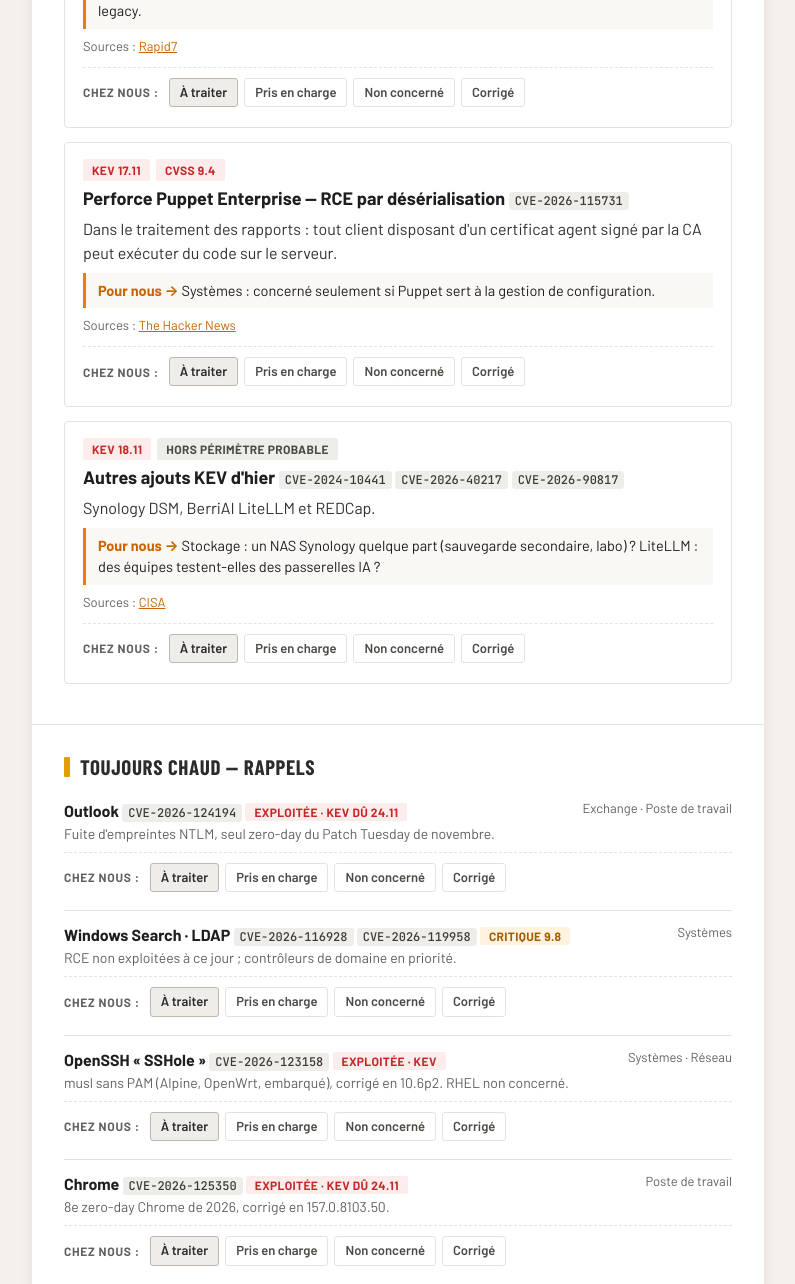
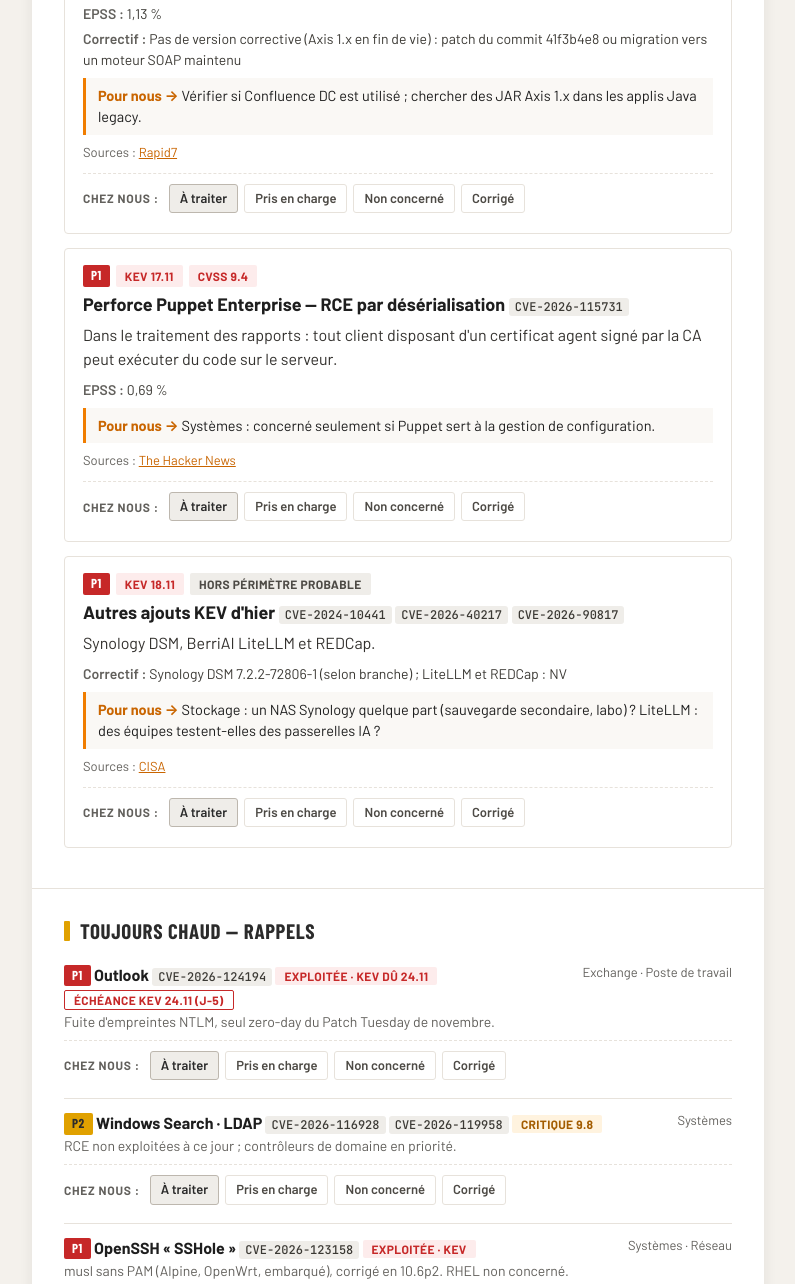
Before and after one commit to dvd83/veille-vuln-tpg, a website: page public/index.html in a window 1280 px wide. Shown: the part 1682-2966 px from the top of the page, without its empty margins (242-1037 px from the left). Drawn offline with nearby package versions, Linux system fonts and the light colour scheme; no server answers.

Commit message:
Priorités P1/P2, échéance KEV, EPSS, correctif, hors périmètre et limites de collecte
Co-Authored-By: Claude Opus 5.5 <noreply@anthropic.com>
Claude-Session: https://claude.ai/code/session_01Hi3JFrsSRrUuVWZgooPz45

```diff
--- a/public/app.js
+++ b/public/app.js
@@ -25,6 +25,23 @@
   const safeUrl = u => /^https?:\/\//i.test(u || '') ? u : '#';
   const fmt = iso => { try { return new Date(iso).toLocaleString('fr-CH', { day: '2-digit', month: '2-digit', hour: '2-digit', minute: '2-digit' }); } catch (e) { return ''; } };
   const lvl = l => ({ red: 't-red', amber: 't-amber' }[l] || 't-grey');
+  const dmy = d => { const m = /^(\d{4})-(\d{2})-(\d{2})$/.exec(d || ''); return m ? m[3] + '.' + m[2] : (d || ''); };
+  function prio(p) { if (!p) return null; const x = el('span', 'prio prio-' + String(p).toLowerCase(), p); x.title = p === 'P1' ? 'Exploitation confirmée ou risque de compromission majeur' : 'Exploitation sous conditions ou avec privilèges'; return x; }
+  function kevBadge(d) {
+    if (!d) return null;
+    const days = Math.round((new Date(d + 'T23:59:59') - new Date()) / 86400000);
+    const b = el('span', 'tag kevdue' + (days <= 2 ? ' soon' : ''), 'Échéance KEV ' + dmy(d) + (days >= 0 ? ' (J-' + days + ')' : ' (dépassée)'));
+    return b;
+  }
+  function meta(item) {
+    const parts = [];
+    if (item.epss) parts.push(['EPSS', item.epss]);
+    if (item.fix) parts.push(['Correctif', item.fix]);
+    if (!parts.length) return null;
+    const m = el('div', 'meta');
+    parts.forEach(([k, v]) => { const s = el('span'); s.appendChild(el('b', null, k + ' : ')); s.appendChild(document.createTextNode(v)); m.appendChild(s); });
+    return m;
+  }
 
   // ---------- nom ----------
   const me = $('me');
@@ -48,9 +65,13 @@
   function card(item, extra) {
     const c = el('div', 'card' + (extra ? ' ' + extra : ''));
     c.dataset.key = item.key;
-    c.appendChild(tags(item.tags));
+    const tg = tags(item.tags);
+    const kb = kevBadge(item.kevDue); if (kb) tg.prepend(kb);
+    const pr = prio(item.priority); if (pr) tg.prepend(pr);
+    c.appendChild(tg);
     const h = el('h3', null, item.title); h.appendChild(cveLine(item.cves)); c.appendChild(h);
     if (item.body) { const p = el('p'); p.appendChild(rich(item.body)); c.appendChild(p); }
+    const mt = meta(item); if (mt) c.appendChild(mt);
     if (item.pourNous) { const d = el('div', 'tpg'); d.appendChild(el('b', null, 'Pour nous → ')); d.appendChild(rich(item.pourNous)); c.appendChild(d); }
     if (item.sources && item.sources.length) {
       const s = el('div', 'src', 'Sources : ');
@@ -62,8 +83,11 @@
   }
   function row(r) {
     const d = el('div', 'row'); d.dataset.key = r.key;
-    const w = el('div', 'what'); w.appendChild(el('b', null, r.title)); w.appendChild(cveLine(r.cves));
+    const w = el('div', 'what');
+    const pr = prio(r.priority); if (pr) { w.appendChild(pr); w.appendChild(document.createTextNode(' ')); }
+    w.appendChild(el('b', null, r.title)); w.appendChild(cveLine(r.cves));
     if (r.tag) { w.appendChild(document.createTextNode(' ')); w.appendChild(el('span', 'tag ' + lvl(r.tag.level), r.tag.label)); }
+    const kb = kevBadge(r.kevDue); if (kb) { w.appendChild(document.createTextNode(' ')); w.appendChild(kb); }
     if (r.sub) { const s = el('div', 'sub'); s.appendChild(rich(r.sub)); w.appendChild(s); }
     d.appendChild(w); d.appendChild(el('div', 'team', r.team || ''));
     addAck(d, r.key);
@@ -169,6 +193,20 @@
     if (ed.kev?.length) { ed.kev.forEach(i => $('kev').appendChild(card(i))); $('secKev').hidden = false; }
     if (ed.correctifs?.length) { ed.correctifs.forEach(i => $('corr').appendChild(card(i))); $('secCorr').hidden = false; }
     if (ed.chaud?.length) { ed.chaud.forEach(r => $('chaud').appendChild(row(r))); $('secChaud').hidden = false; }
+    if (ed.horsPerimetre?.length) {
+      const t = $('hors');
+      ed.horsPerimetre.forEach(h => {
+        const tr = el('tr');
+        const c1 = el('td'); c1.appendChild(el('span', 'cve', h.cve)); tr.appendChild(c1);
+        tr.appendChild(el('td', 'hp-prod', h.product));
+        tr.appendChild(el('td', 'hp-cvss', h.cvss || ''));
+        tr.appendChild(el('td', null, h.note || ''));
+        t.appendChild(tr);
+      });
+      $('secHors').hidden = false;
+    }
+    if (ed.volume) $('volume').textContent = 'Volume du jour : ' + ed.volume.published + ' CVE publiées, dont ' + ed.volume.critical + ' critiques' + (ed.volume.source ? ' (' + ed.volume.source + ')' : '') + '.';
+    if (ed.limites) $('limites').textContent = 'Limites de collecte : ' + ed.limites;
     if (ed.checklist?.length) {
       ed.checklist.forEach(c => { const li = el('li'); li.appendChild(el('b', null, c.team)); li.appendChild(document.createTextNode(' — ' + c.text)); $('check').appendChild(li); });
       $('secCheck').hidden = false;
--- a/public/data/edition.json
+++ b/public/data/edition.json
@@ -1,7 +1,11 @@
 {
   "date": "2026-11-19",
   "dateLabel": "Jeudi 19 novembre 2026",
-  "stats": { "kevYesterday": 4, "kevWeek": 7, "kevDue7d": 8 },
+  "stats": {
+    "kevYesterday": 4,
+    "kevWeek": 7,
+    "kevDue7d": 8
+  },
   "essentiel": [
     "La journée est dominée par **« Java4Shell »**, une faille critique dans le cœur de Java 17+ que la CISA demande de corriger immédiatement. Pas encore d'exploitation confirmée, mais les détails techniques ont fuité.",
     "Côté exploitations actives : **Apache Axis** (via Confluence Data Center et N-able N-central) et **Puppet Enterprise** rejoignent le catalogue KEV. Rappel : l'**Outlook zero-day** du Patch Tuesday a une échéance KEV au 24 novembre."
@@ -9,61 +13,261 @@
   "une": {
     "key": "CVE-2026-114938",
     "title": "Java4Shell — RCE sans authentification dans OpenJDK / Oracle Java",
-    "cves": ["CVE-2026-114938"],
+    "cves": [
+      "CVE-2026-114938"
+    ],
     "tags": [
-      { "label": "Critique · CVSSv4 9.2", "level": "red" },
-      { "label": "Exploitation non confirmée", "level": "amber" },
-      { "label": "Patch dispo 17.11", "level": "grey" }
+      {
+        "label": "Critique · CVSSv4 9.2",
+        "level": "red"
+      },
+      {
+        "label": "Exploitation non confirmée",
+        "level": "amber"
+      },
+      {
+        "label": "Patch dispo 17.11",
+        "level": "grey"
+      }
     ],
     "body": "Débordement de tas dans le décodeur Base64 de la JVM HotSpot x86-64, Java 17 et plus. Une entrée Base64 forgée peut faire planter la JVM et permettre une exécution de code à distance. Oracle a publié des builds corrigés le 17 novembre ; mettre à jour le runtime est la seule correction complète. L'exploitation dépendrait de certains processeurs, mais la cause racine est publique.",
     "pourNous": "Systèmes + SecOps : inventaire des JDK/JRE ≥ 17 (serveurs applicatifs, images OpenShift, appliances éditeurs), priorité aux services exposés.",
     "sources": [
-      { "label": "CISA", "url": "https://www.cisa.gov/news-events/alerts/2026/11/17/critical-java-vulnerability-requires-immediate-patching" },
-      { "label": "Qualys", "url": "https://blog.qualys.com/vulnerabilities-threat-research/2026/11/17/how-to-find-mitigate-and-patch-the-critical-java4shell-flaw-cve-2026-114938-now" },
-      { "label": "Rapid7", "url": "https://www.rapid7.com/blog/post/etr-cve-2026-114938-reported-critical-pre-authentication-remote-code-execution-java-17/" }
-    ]
+      {
+        "label": "CISA",
+        "url": "https://www.cisa.gov/news-events/alerts/2026/11/17/critical-java-vulnerability-requires-immediate-patching"
+      },
+      {
+        "label": "Qualys",
+        "url": "https://blog.qualys.com/vulnerabilities-threat-research/2026/11/17/how-to-find-mitigate-and-patch-the-critical-java4shell-flaw-cve-2026-114938-now"
+      },
+      {
+        "label": "Rapid7",
+        "url": "https://www.rapid7.com/blog/post/etr-cve-2026-114938-reported-critical-pre-authentication-remote-code-execution-java-17/"
+      }
+    ],
+    "priority": "P1",
+    "epss": "NV",
+    "fix": "Builds Oracle du 17.11 (mise à jour du runtime Java)"
   },
   "kev": [
     {
       "key": "CVE-2026-90436",
       "title": "Apache Axis 1.x — RCE non authentifiée",
-      "cves": ["CVE-2026-90436"],
-      "tags": [{ "label": "KEV 18.11", "level": "red" }, { "label": "CVSS 9.8", "level": "red" }],
+      "cves": [
+        "CVE-2026-90436"
+      ],
+      "tags": [
+        {
+          "label": "KEV 18.11",
+          "level": "red"
+        },
+        {
+          "label": "CVSS 9.8",
+          "level": "red"
+        }
+      ],
       "body": "Réflexion non sûre dans l'implémentation SOAP Axis. Divulguée le 6 novembre, elle touche certaines versions de Confluence Data Center et de N-able N-central, toutes deux désormais attaquées.",
       "pourNous": "Vérifier si Confluence DC est utilisé ; chercher des JAR Axis 1.x dans les applis Java legacy.",
-      "sources": [{ "label": "Rapid7", "url": "https://www.rapid7.com/blog/post/etr-rapid7-detected-exploitation-of-cve-2026-90436-against-atlassian-confluence-data-center-n-able-n-central-also-exploited/" }]
+      "sources": [
+        {
+          "label": "Rapid7",
+          "url": "https://www.rapid7.com/blog/post/etr-rapid7-detected-exploitation-of-cve-2026-90436-against-atlassian-confluence-data-center-n-able-n-central-also-exploited/"
+        }
+      ],
+      "priority": "P1",
+      "kevDue": "2026-11-21",
+      "epss": "1,13 %",
+      "fix": "Pas de version corrective (Axis 1.x en fin de vie) : patch du commit 41f3b4e8 ou migration vers un moteur SOAP maintenu"
     },
     {
       "key": "CVE-2026-115731",
       "title": "Perforce Puppet Enterprise — RCE par désérialisation",
-      "cves": ["CVE-2026-115731"],
-      "tags": [{ "label": "KEV 17.11", "level": "red" }, { "label": "CVSS 9.4", "level": "red" }],
+      "cves": [
+        "CVE-2026-115731"
+      ],
+      "tags": [
+        {
+          "label": "KEV 17.11",
+          "level": "red"
+        },
+        {
+          "label": "CVSS 9.4",
+          "level": "red"
+        }
+      ],
       "body": "Dans le traitement des rapports : tout client disposant d'un certificat agent signé par la CA peut exécuter du code sur le serveur.",
       "pourNous": "Systèmes : concerné seulement si Puppet sert à la gestion de configuration.",
-      "sources": [{ "label": "The Hacker News", "url": "https://thehackernews.com/2026/11/hackers-exploiting-critical-puppet-rce.html" }]
+      "sources": [
+        {
+          "label": "The Hacker News",
+          "url": "https://thehackernews.com/2026/11/hackers-exploiting-critical-puppet-rce.html"
+        }
+      ],
+      "priority": "P1",
+      "epss": "0,69 %"
     },
     {
       "key": "KEV-2026-11-18-autres",
       "title": "Autres ajouts KEV d'hier",
-      "cves": ["CVE-2024-10441", "CVE-2026-40217", "CVE-2026-90817"],
-      "tags": [{ "label": "KEV 18.11", "level": "red" }, { "label": "Hors périmètre probable", "level": "grey" }],
+      "cves": [
+        "CVE-2024-10441",
+        "CVE-2026-40217",
+        "CVE-2026-90817"
+      ],
+      "tags": [
+        {
+          "label": "KEV 18.11",
+          "level": "red"
+        },
+        {
+          "label": "Hors périmètre probable",
+          "level": "grey"
+        }
+      ],
       "body": "Synology DSM, BerriAI LiteLLM et REDCap.",
       "pourNous": "Stockage : un NAS Synology quelque part (sauvegarde secondaire, labo) ? LiteLLM : des équipes testent-elles des passerelles IA ?",
-      "sources": [{ "label": "CISA", "url": "https://www.cisa.gov/news-events/alerts/2026/11/18/cisa-adds-four-known-exploited-vulnerabilities-catalog" }]
+      "sources": [
+        {
+          "label": "CISA",
+          "url": "https://www.cisa.gov/news-events/alerts/2026/11/18/cisa-adds-four-known-exploited-vulnerabilities-catalog"
+        }
+      ],
+      "priority": "P1",
+      "fix": "Synology DSM 7.2.2-72806-1 (selon branche) ; LiteLLM et REDCap : NV"
     }
   ],
   "correctifs": [],
   "chaud": [
-    { "key": "CVE-2026-124194", "title": "Outlook", "cves": ["CVE-2026-124194"], "tag": { "label": "Exploitée · KEV dû 24.11", "level": "red" }, "sub": "Fuite d'empreintes NTLM, seul zero-day du Patch Tuesday de novembre.", "team": "Exchange · Poste de travail" },
-    { "key": "CVE-2026-116928", "title": "Windows Search · LDAP", "cves": ["CVE-2026-116928", "CVE-2026-119958"], "tag": { "label": "Critique 9.8", "level": "amber" }, "sub": "RCE non exploitées à ce jour ; contrôleurs de domaine en priorité.", "team": "Systèmes" },
-    { "key": "CVE-2026-123158", "title": "OpenSSH « SSHole »", "cves": ["CVE-2026-123158"], "tag": { "label": "Exploitée · KEV", "level": "red" }, "sub": "musl sans PAM (Alpine, OpenWrt, embarqué), corrigé en 10.6p2. RHEL non concerné.", "team": "Systèmes · Réseau" },
-    { "key": "CVE-2026-125350", "title": "Chrome", "cves": ["CVE-2026-125350"], "tag": { "label": "Exploitée · KEV dû 24.11", "level": "red" }, "sub": "8e zero-day Chrome de 2026, corrigé en 157.0.8103.50.", "team": "Poste de travail" },
-    { "key": "FORTINET-2026-11-10", "title": "Fortinet — 89 avis du 10.11", "cves": ["CVE-2026-126253", "CVE-2026-126254"], "tag": { "label": "~17 critiques", "level": "amber" }, "sub": "Dont FortiOS OSPF et BGP.", "team": "Réseau" }
+    {
+      "key": "CVE-2026-124194",
+      "title": "Outlook",
+      "cves": [
+        "CVE-2026-124194"
+      ],
+      "tag": {
+        "label": "Exploitée · KEV dû 24.11",
+        "level": "red"
+      },
+      "sub": "Fuite d'empreintes NTLM, seul zero-day du Patch Tuesday de novembre.",
+      "team": "Exchange · Poste de travail",
+      "priority": "P1",
+      "kevDue": "2026-11-24"
+    },
+    {
+      "key": "CVE-2026-116928",
+      "title": "Windows Search · LDAP",
+      "cves": [
+        "CVE-2026-116928",
+        "CVE-2026-119958"
+      ],
+      "tag": {
+        "label": "Critique 9.8",
+        "level": "amber"
+      },
+      "sub": "RCE non exploitées à ce jour ; contrôleurs de domaine en priorité.",
+      "team": "Systèmes",
+      "priority": "P2"
+    },
+    {
+      "key": "CVE-2026-123158",
+      "title": "OpenSSH « SSHole »",
+      "cves": [
+        "CVE-2026-123158"
+      ],
+      "tag": {
+        "label": "Exploitée · KEV",
+        "level": "red"
+      },
+      "sub": "musl sans PAM (Alpine, OpenWrt, embarqué), corrigé en 10.6p2. RHEL non concerné.",
+      "team": "Systèmes · Réseau",
+      "priority": "P1"
+    },
+    {
+      "key": "CVE-2026-125350",
+      "title": "Chrome",
+      "cves": [
+        "CVE-2026-125350"
+      ],
+      "tag": {
+        "label": "Exploitée · KEV dû 24.11",
+        "level": "red"
+      },
+      "sub": "8e zero-day Chrome de 2026, corrigé en 157.0.8103.50.",
+      "team": "Poste de travail",
+      "priority": "P1",
+      "kevDue": "2026-11-24"
+    },
+    {
+      "key": "FORTINET-2026-11-10",
+      "title": "Fortinet — 89 avis du 10.11",
+      "cves": [
+        "CVE-2026-126253",
+        "CVE-2026-126254"
+      ],
+      "tag": {
+        "label": "~17 critiques",
+        "level": "amber"
+      },
+      "sub": "Dont FortiOS OSPF et BGP.",
+      "team": "Réseau",
+      "priority": "P2"
+    }
   ],
   "checklist": [
-    { "team": "Systèmes", "text": "lancer l'inventaire Java ≥ 17 (Java4Shell) et préparer un changement pour le CAB de mardi." },
-    { "team": "Poste de travail / SD", "text": "contrôler le déploiement Office (Outlook) et Chrome avant l'échéance du 24.11." },
-    { "team": "Systèmes", "text": "confirmer le cumulatif de novembre sur les contrôleurs de domaine (LDAP)." },
-    { "team": "Réseau", "text": "vérifier les versions FortiOS si OSPF/BGP actifs sur les FortiGate." }
-  ]
+    {
+      "team": "Systèmes",
+      "text": "lancer l'inventaire Java ≥ 17 (Java4Shell) et préparer un changement pour le CAB de mardi."
+    },
+    {
+      "team": "Poste de travail / SD",
+      "text": "contrôler le déploiement Office (Outlook) et Chrome avant l'échéance du 24.11."
+    },
+    {
+      "team": "Systèmes",
+      "text": "confirmer le cumulatif de novembre sur les contrôleurs de domaine (LDAP)."
+    },
+    {
+      "team": "Réseau",
+      "text": "vérifier les versions FortiOS si OSPF/BGP actifs sur les FortiGate."
+    }
+  ],
+  "horsPerimetre": [
+    {
+      "cve": "CVE-2026-130778",
+      "product": "Incus",
+      "cvss": "10,0",
+      "note": "Contournement d'authentification TLS — corrigé en 7.6.0"
+    },
+    {
+      "cve": "CVE-2026-129989",
+      "product": "Dokploy (+4 autres CVE)",
+      "cvss": "9,9",
+      "note": "Compromission de l'hôte — corrigé en 0.31.1"
+    },
+    {
+      "cve": "CVE-2026-73969",
+      "product": "AnsibleForms",
+      "cvss": "9,8",
+      "note": "Falsification de JWT si ACCESS_TOKEN_SECRET absent — corrigé en 6.2.1"
+    },
+    {
+      "cve": "CVE-2026-130759",
+      "product": "FleetDM Fleet",
+      "cvss": "9,4",
+      "note": "Contournement SAML SSO — correctifs par branche"
+    },
+    {
+      "cve": "CVE-2026-132143",
+      "product": "DrayTek Vigor2960",
+      "cvss": "9,4",
+      "note": "Débordement de pile (sauvegardes) — correctif NV"
+    }
+  ],
+  "volume": {
+    "published": 712,
+    "critical": 100,
+    "source": "CVE Now, CVE publiées le 18.11"
+  },
+  "limites": "EPSS non vérifiés auprès de FIRST sauf mention ; versions/correctifs « NV » = non vérifiés dans les sources consultées. Pas d'inventaire d'actifs tpg : la colonne « Pour nous » reste une piste à valider."
 }
--- a/public/index.html
+++ b/public/index.html
@@ -115,6 +115,21 @@
   .whoami input{font:inherit;font-size:14.5px;border:1px solid var(--line);border-radius:3px;padding:5px 9px;min-width:200px}
   #meSaved{color:var(--muted);font-size:13px}
   @media (max-width:580px){.whoami{padding:12px 18px}}
+
+  .prio{display:inline-block;font-family:"Barlow Condensed",sans-serif;font-weight:700;font-size:13px;letter-spacing:.04em;padding:1px 8px;border-radius:2px;color:#fff;vertical-align:1px}
+  .prio-p1{background:var(--red)} .prio-p2{background:#e0a100;color:#2b2b2b}
+  .kevdue{background:#fff;border:1px solid var(--red);color:var(--red)}
+  .kevdue.soon{background:var(--red);color:#fff}
+  .meta{display:flex;flex-wrap:wrap;gap:4px 18px;font-size:14px;color:#3b3934;margin:2px 0 8px}
+  .meta b{color:var(--muted);font-weight:600}
+  .hp-intro{margin:0 0 10px;color:var(--muted);font-size:14.5px}
+  table.hp{width:100%;border-collapse:collapse;font-size:14px}
+  table.hp td{padding:7px 8px;border-top:1px solid var(--line);vertical-align:top}
+  table.hp tr:first-child td{border-top:0}
+  .hp-prod{font-weight:600;white-space:nowrap} .hp-cvss{font-weight:700;color:var(--red);white-space:nowrap}
+  .limits{font-size:13px;color:var(--muted);background:#faf8f5}
+  .limits div{margin-bottom:5px}
+  @media (max-width:580px){table.hp td:nth-child(4){display:none}}
 </style>
 </head>
 <body>
@@ -242,7 +257,13 @@
 <section id="secKev" hidden><h2 class="red">Exploitées activement — nouveautés KEV</h2><div id="kev"></div></section>
 <section id="secCorr" hidden><h2 class="amber">Nouveaux correctifs critiques</h2><div id="corr"></div></section>
 <section id="secChaud" hidden><h2 class="amber">Toujours chaud — rappels</h2><div id="chaud"></div></section>
+<section id="secHors" hidden><h2>Vu mais hors périmètre probable</h2>
+  <p class="hp-intro">CVE critiques du jour sur des produits a priori absents des tpg — listées pour mémoire. Signalez-le si l'un d'eux est utilisé.</p>
+  <table class="hp"><tbody id="hors"></tbody></table>
+</section>
 <section id="secCheck" hidden><h2 class="green">Checklist du jour pour le pôle</h2><ul class="check" id="check"></ul></section>
+
+<section class="limits"><div id="volume"></div><div id="limites"></div><div class="legend-prio"><span class="prio prio-p1">P1</span> exploitation confirmée ou risque de compromission majeur · <span class="prio prio-p2">P2</span> exploitation sous conditions ou avec privilèges · « NV » = non vérifié</div></section>
 
 <footer>
   <div class="fbrand"><span>tpg</span> · Veille sécurité</div>
```
Also changed, not shown: public/data/editions/2026-11-19.json (+232 -28 lines), README.md.
